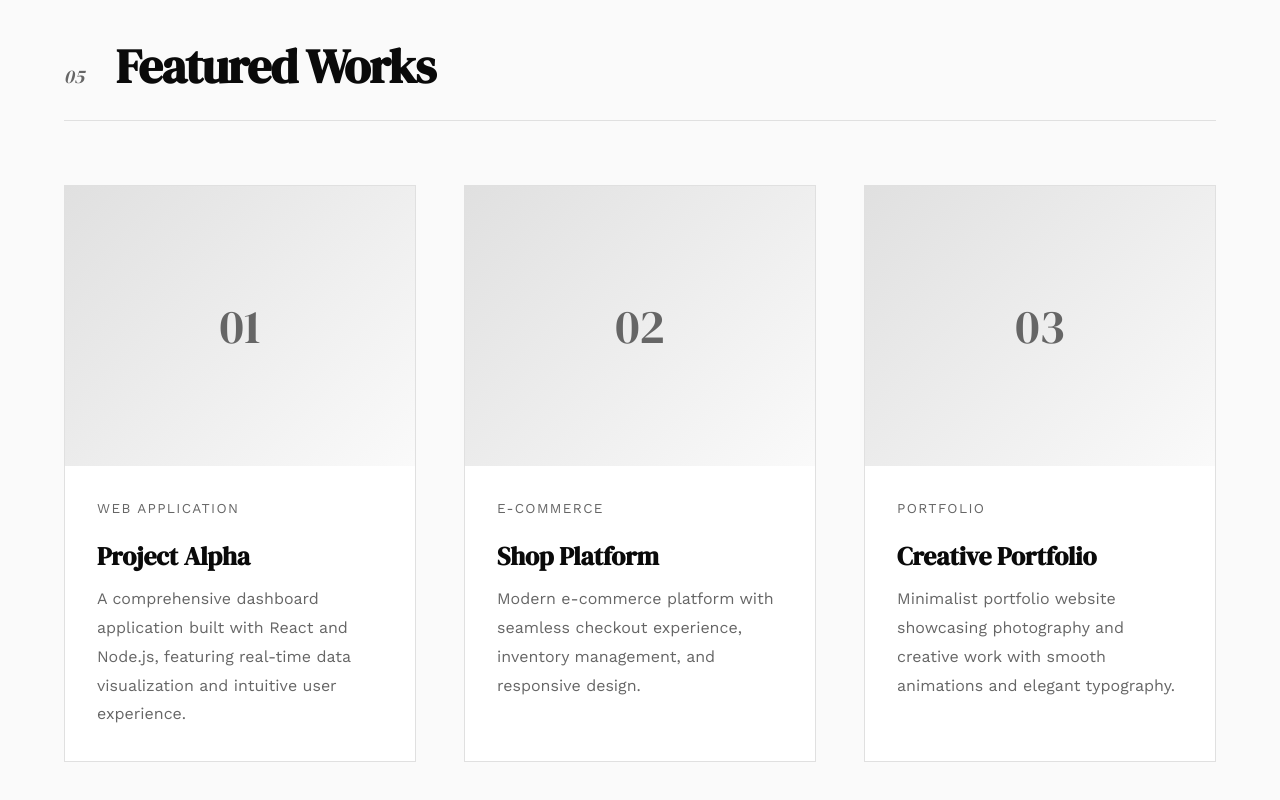
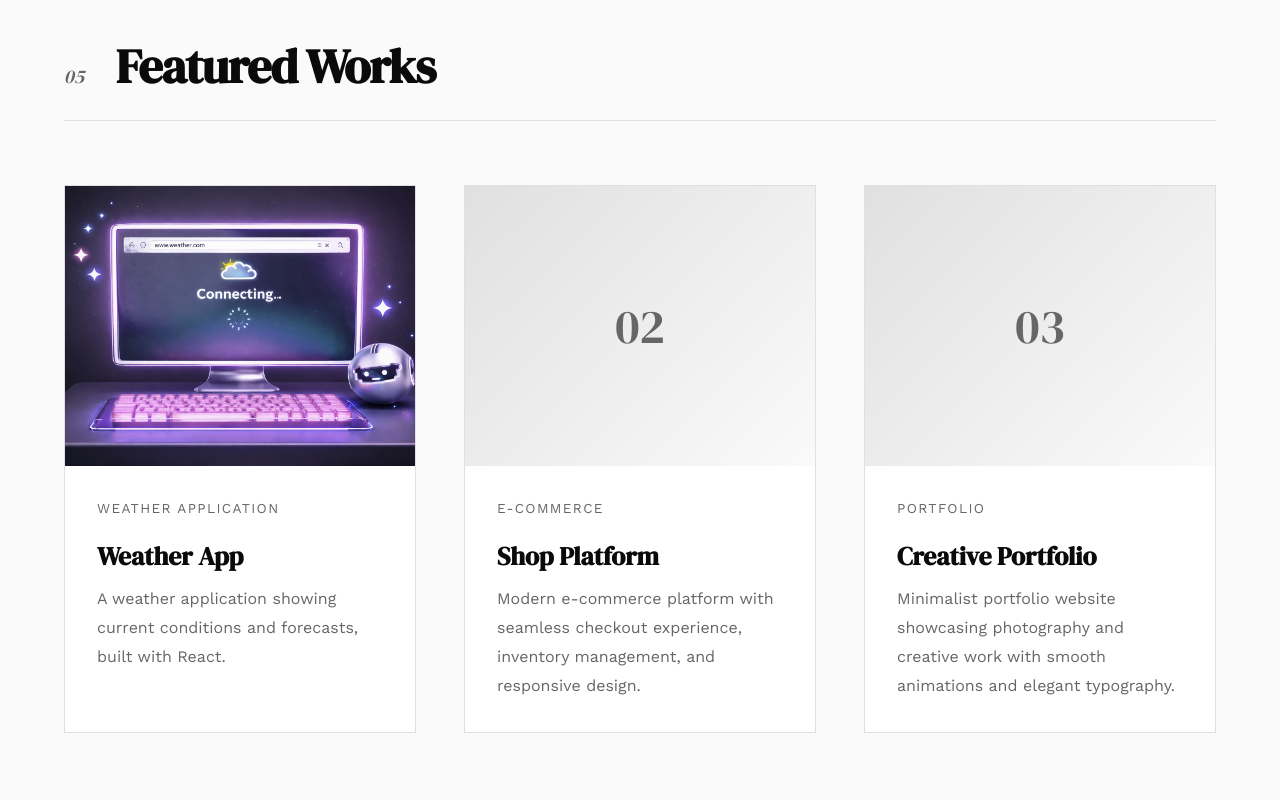
Before and after one commit to florinrinja/portfolio, a Next.js app: page / in a window 1280 px wide. Shown: the part 4459-5259 px from the top of the page. Built offline with nearby package versions, Linux system fonts and the light colour scheme.

Commit message:
added_link_to_weather_app;

```diff
--- a/components/Works.module.css
+++ b/components/Works.module.css
@@ -95,3 +95,16 @@
     grid-template-columns: 1fr;
   }
 }
+
+.workImageLink {
+  display: block;
+  text-decoration: none;
+}
+
+.workImagePreview {
+  width: 100%;
+  height: 100%;
+  object-fit: cover;
+  object-position: center;
+  display: block;
+}
--- a/components/WorksOne.tsx
+++ b/components/WorksOne.tsx
@@ -3,25 +3,36 @@
 import { useEffect, useRef } from 'react'
 import styles from './Works.module.css'
 
-const works = [
+type Work = {
+  number: string
+  category: string
+  title: string
+  description: string
+  url?: string
+  previewImage?: string
+}
+
+const works: Work[] = [
   {
     number: '01',
-    category: 'Web Application',
-    title: 'Project Alpha',
-    description: 'A comprehensive dashboard application built with React and Node.js, featuring real-time data visualization and intuitive user experience.'
+    category: 'Weather Application',
+    title: 'Weather App',
+    description: 'A weather application showing current conditions and forecasts, built with React.',
+    url: '/apps/weather',
+    previewImage: '/works/weather-preview.png',
   },
   {
     number: '02',
     category: 'E-Commerce',
     title: 'Shop Platform',
-    description: 'Modern e-commerce platform with seamless checkout experience, inventory management, and responsive design.'
+    description: 'Modern e-commerce platform with seamless checkout experience, inventory management, and responsive design.',
   },
   {
     number: '03',
     category: 'Portfolio',
     title: 'Creative Portfolio',
-    description: 'Minimalist portfolio website showcasing photography and creative work with smooth animations and elegant typography.'
-  }
+    description: 'Minimalist portfolio website showcasing photography and creative work with smooth animations and elegant typography.',
+  },
 ]
 
 export default function WorksOne() {
@@ -41,10 +52,7 @@ export default function WorksOne() {
       { threshold: 0.1, rootMargin: '0px 0px -50px 0px' }
     )
 
-    if (sectionRef.current) {
-      observer.observe(sectionRef.current)
-    }
-
+    if (sectionRef.current) observer.observe(sectionRef.current)
     return () => observer.disconnect()
   }, [])
 
@@ -55,16 +63,38 @@ export default function WorksOne() {
         <h2 className={styles.sectionTitle}>Featured Works</h2>
       </div>
       <div className={styles.worksGrid}>
-        {works.map((work, index) => (
+        {works.map((work, index) => {
+          const imageArea = (
+            <div className={styles.workImage}>
+              {work.previewImage ? (
+                <img
+                  src={work.previewImage}
+                  alt={`${work.title} preview`}
+                  className={styles.workImagePreview}
+                />
+              ) : (
+                work.number
+              )}
+            </div>
+          )
+
+          return (
             <div key={index} className={`${styles.workCard} fade-in`}>
-            <div className={styles.workImage}>{work.number}</div>
+              {work.url ? (
+                <a href={work.url} className={styles.workImageLink} target="_blank" rel="noopener noreferrer">
+                  {imageArea}
+                </a>
+              ) : (
+                imageArea
+              )}
               <div className={styles.workContent}>
                 <div className={styles.workCategory}>{work.category}</div>
                 <h3 className={styles.workTitle}>{work.title}</h3>
                 <p className={styles.workDescription}>{work.description}</p>
               </div>
             </div>
-        ))}
+          )
+        })}
       </div>
     </section>
   )
```
Also changed, not shown: public/works/weather-preview.png (added), 1 other file (tests, documents, lock files or other folders). Lines whose indentation alone changed are shown as unchanged.
